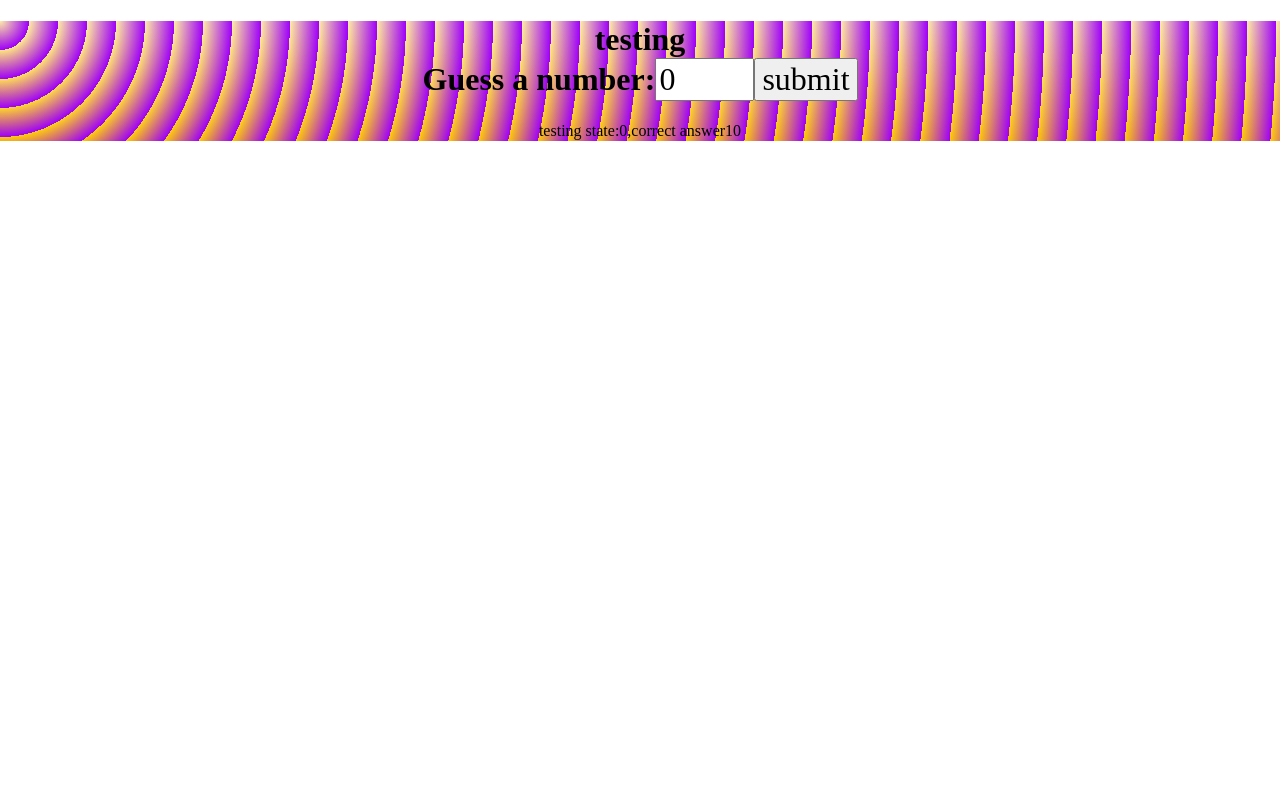
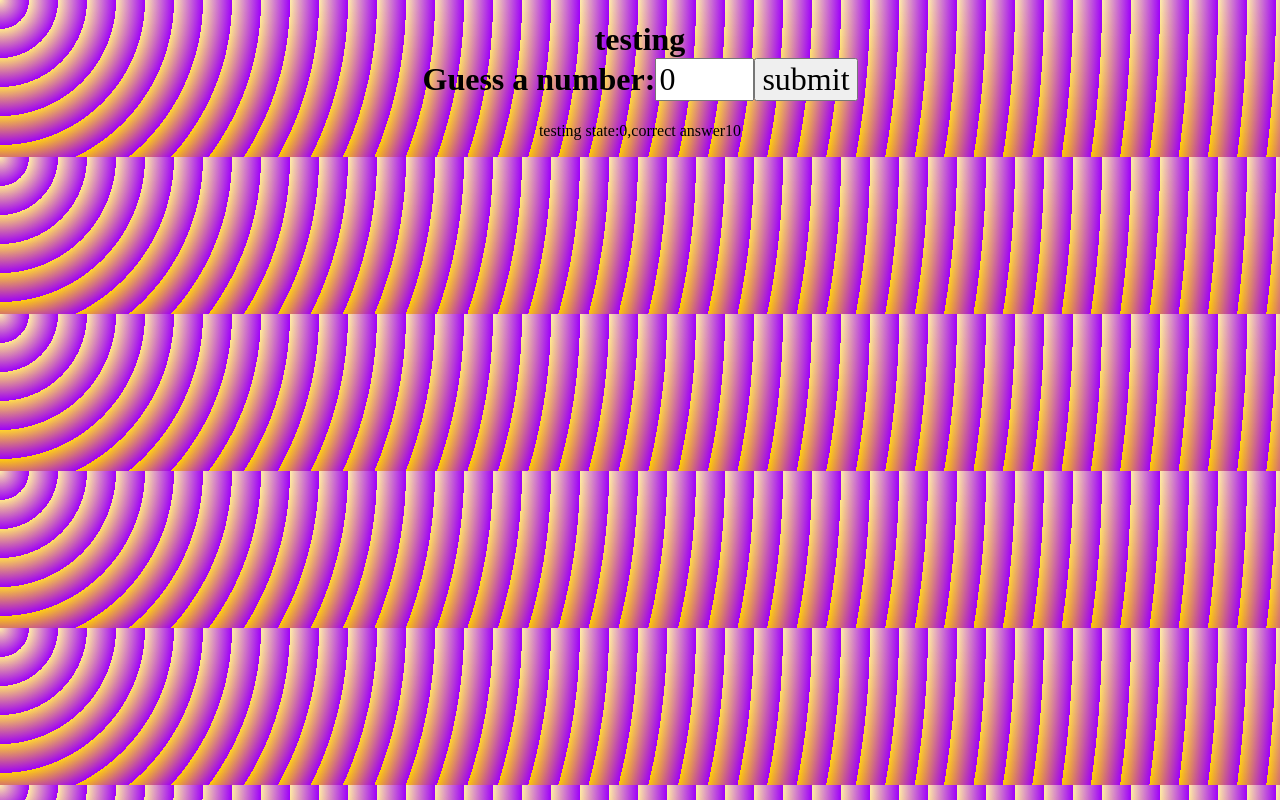
Before and after one commit to EB-Joel/NumberGuessingSite, a React (Create React App) app in the folder number-guessing/: page / in a window 1280 px wide. Built offline with nearby package versions, Linux system fonts and the light colour scheme.

Commit message:
style change

```diff
--- a/number-guessing/public/index.html
+++ b/number-guessing/public/index.html
@@ -9,6 +9,7 @@
       name="description"
       content="Web site created using create-react-app"
     />
+    <link type="text/css" href="../src/style.css" />
     <link rel="apple-touch-icon" href="%PUBLIC_URL%/logo192.png" />
     <!--
       manifest.json provides metadata used when your web app is installed on a
@@ -26,7 +27,7 @@
     -->
     <title>Number guessing game</title>
   </head>
-  <body>
+  <body class="bruh">
     <noscript>You need to enable JavaScript to run this app.</noscript>
     <div id="root"></div>
     <!--
--- a/number-guessing/src/index.js
+++ b/number-guessing/src/index.js
@@ -9,7 +9,7 @@ import './style.css';
 
 const root = ReactDOM.createRoot(document.getElementById('root'));
 root.render(
-  <div className='bruh'>
+  <div className=''>
     <React.StrictMode>
       <NumberGame />
 
```
